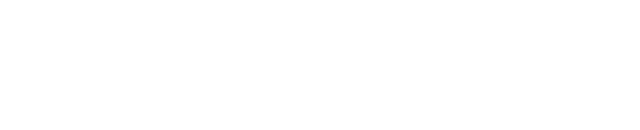
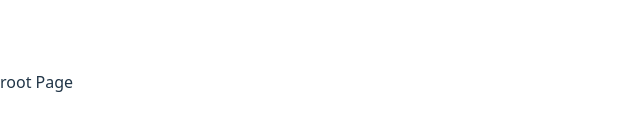
Before and after one commit to IvanOldMan/frontend-test-task-app, a React (Vite) app: page / in a window 1280 px wide. Shown: the part 318-448 px from the top of the page, without its empty margins (0-640 px from the left). Built offline with nearby package versions, Linux system fonts and the light colour scheme.

Commit message:
chore: setup FSD folder structure

```diff
--- a/package.json
+++ b/package.json
@@ -12,7 +12,8 @@
   "dependencies": {
     "node": "^22.17.0",
     "react": "^19.1.0",
-    "react-dom": "^19.1.0"
+    "react-dom": "^19.1.0",
+    "react-router-dom": "^7.6.3"
   },
   "devDependencies": {
     "@eslint/js": "^9.30.0",
--- a/src/App.tsx
+++ b/src/App.tsx
@@ -1,12 +1,16 @@
-
+import { BrowserRouter, Routes, Route } from 'react-router-dom';
 
 function App() {
-
-
   return (
-    <>
-    </>
-  )
+    <BrowserRouter>
+      <Routes>
+        <Route path="/" element={<div>root Page</div>} />
+        <Route path="/requests" element={<div>requests</div>} />
+        <Route path="/requests/new" element={<div>new requests</div>} />
+        <Route path="*" element={<div>Error page</div>} />
+      </Routes>
+    </BrowserRouter>
+  );
 }
 
-export default App
+export default App;
```
Also changed, not shown: 1 other file (tests, documents, lock files or other folders).
